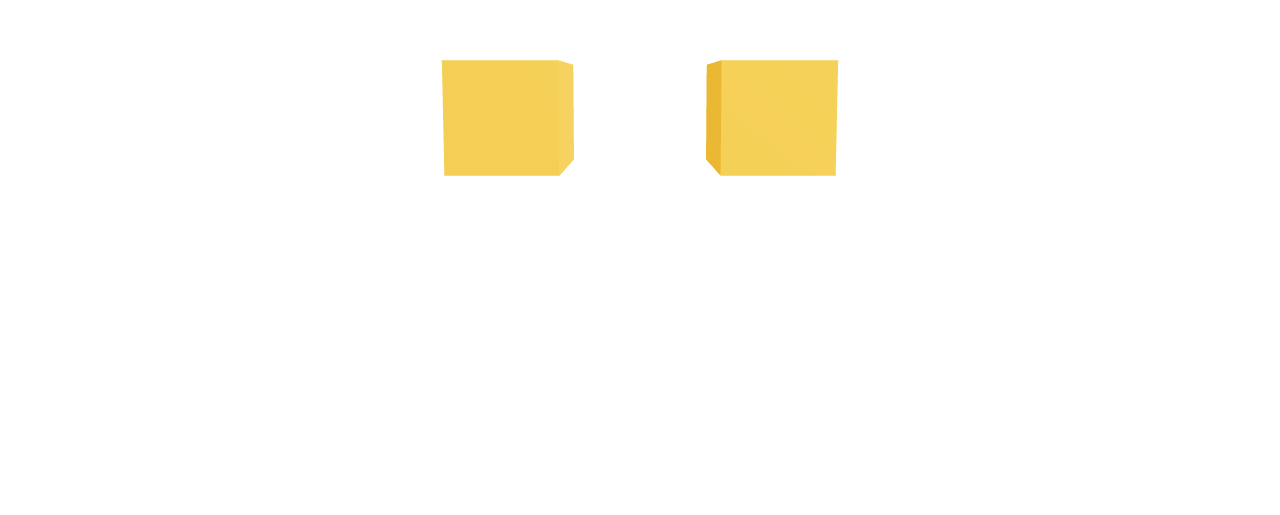
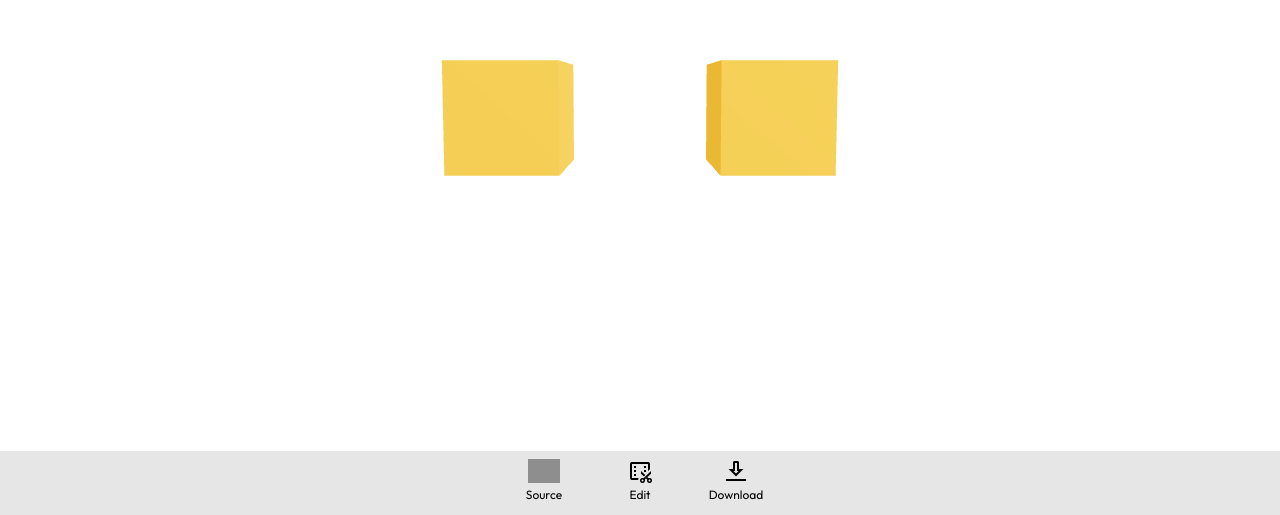
Before and after one commit to MengLinMaker/Midi-Virtual-Piano, a React (Vite) app: page / in a window 1280 px wide. Shown: the part 285-800 px from the top of the page. Built offline with nearby package versions, Linux system fonts and the light colour scheme; grey boxes are pictures that could not be loaded.

Commit message:
Make navbar using tailwind

```diff
--- a/postcss.config.js
+++ b/postcss.config.js
@@ -1,12 +1,7 @@
-const purgecss = require('@fullhuman/postcss-purgecss')
-
 module.exports = {
   plugins: [
     require('tailwindcss'),
     require('autoprefixer'),
-    purgecss({
-      content: ['./src/**/*.tsx'],
-      scss: ["**/*.scss"],
-    })
+
   ]
 }
--- a/src/App.scss
+++ b/src/App.scss
@@ -1,9 +1,9 @@
 @tailwind base;
 
 * {
-  @apply transition;
+  @apply transition select-none;
 }
 
 body {
-  @apply relative h-screen;
+  @apply relative h-screen font-outfit;
 }
--- a/src/App.tsx
+++ b/src/App.tsx
@@ -1,12 +1,14 @@
 import './App.scss'
 
 import Visualiser from './3D/Visualiser'
+import Navbar from './components/Navbar/Navbar'
 
 function App() {
 
   return (
     <>
       <Visualiser/>
+      <Navbar/>
     </>
   )
 }
--- /dev/null
+++ b/src/components/Navbar/Navbar.scss
@@ -0,0 +1,23 @@
+@tailwind components;
+
+.nav {
+  @apply absolute z-20   bottom-0   w-full;
+  @apply px-2   flex   justify-center;
+  @apply bg-light_bg   text-light_txt   brightness-90;
+  @apply dark:bg-dark_bg   dark:text-dark_txt   dark:brightness-100;
+
+  .nav--menu {
+    @apply relative w-24   text-center;
+    @apply bg-light_bg   hover:brightness-95;
+    @apply text-xs p-2;
+
+    .menu--icon {
+      @apply h-6 mb-1 mx-auto;
+    }
+
+    .menu--select {
+      @apply h-1 hover:bg-primary;
+    }
+
+  }
+}
--- /dev/null
+++ b/src/components/Navbar/Navbar.tsx
@@ -0,0 +1,25 @@
+import './Navbar.scss'
+import sourceIcon from '../../assets/nav-icons/icons8-add-image-96.png'
+import editIcon from '../../assets/nav-icons/icons8-video-trimming-96.png'
+import downloadIcon from '../../assets/nav-icons/icons8-download-96.png'
+
+
+export default function Navbar() {
+  return (
+    <section className='nav'>
+      <div className="nav--menu">
+        <img src={sourceIcon} alt="Add source icon" className="menu--icon" />
+        <p className="menu--description">Source</p>
+        <div className='menu--select'/>
+      </div>
+      <div className="nav--menu">
+        <img src={editIcon} alt="Edit video icon" className="menu--icon" />
+        <p className="menu--description">Edit</p>
+      </div>
+      <div className="nav--menu">
+        <img src={downloadIcon} alt="Download icon" className="menu--icon" />
+        <p className="menu--description">Download</p>
+      </div>
+    </section>
+  )
+}
--- a/src/index.html
+++ b/src/index.html
@@ -5,6 +5,10 @@
     <link rel="icon" type="image/svg+xml" href="./favicon.svg" />
     <meta name="viewport" content="width=device-width, initial-scale=1.0" />
     <title>Vite App</title>
+    <link rel="preconnect" href="https://fonts.googleapis.com">
+    <link rel="preconnect" href="https://fonts.gstatic.com" crossorigin>
+    <link href="https://fonts.googleapis.com/css2?family=Outfit:wght@100;200;300;400;500;600;700;800;900&display=swap"
+      rel="stylesheet">
   </head>
   <body>
     <div id="root"></div>
--- a/tailwind.config.js
+++ b/tailwind.config.js
@@ -1,11 +1,14 @@
 /** @type {import('tailwindcss').Config} */
 module.exports = {
   content: [
-    "./index.html",
+    "./src/index.html",
     "./src/**/*.{vue,js,ts,jsx,tsx,scss}",
   ],
   theme: {
     extend: {
+      fontFamily: {
+        'outfit': ['Outfit', 'sans-serif']
+      },
       colors:{
         primary: '#FF8888',
         secondary: '#ffc388',
```
